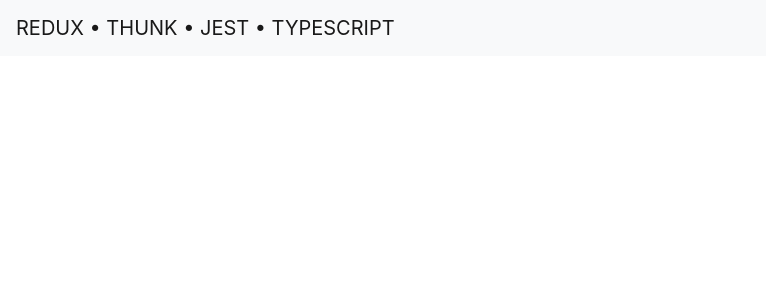
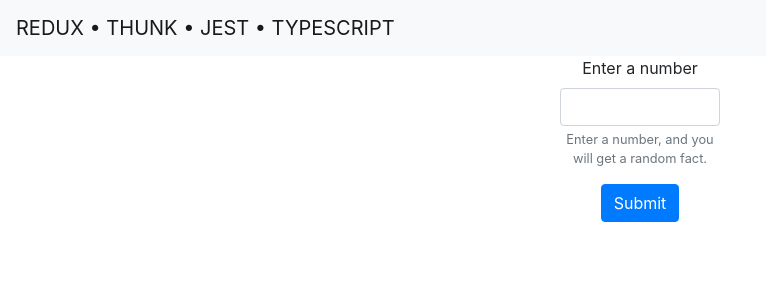
Before and after one commit to willemverbuyst/thunk-jest-ts, a React (Create React App) app: page / in a window 1280 px wide. Shown: the top 300 px of the page, without its empty margins (0-766 px from the left). Built offline with nearby package versions, Linux system fonts and the light colour scheme.

Commit message:
Create Question component

```diff
--- a/src/App.tsx
+++ b/src/App.tsx
@@ -1,8 +1,14 @@
 import React from 'react';
 import Header from './header/Header';
+import Question from './question/Question';
 
 function App() {
-  return <Header />;
+  return (
+    <>
+      <Header />
+      <Question />
+    </>
+  );
 }
 
 export default App;
--- a/src/index.css
+++ b/src/index.css
@@ -5,6 +5,7 @@
     sans-serif;
   -webkit-font-smoothing: antialiased;
   -moz-osx-font-smoothing: grayscale;
+  text-align: center;
 }
 
 code {
--- /dev/null
+++ b/src/question/Question.tsx
@@ -0,0 +1,26 @@
+import React from 'react';
+import { Container, Form, Button, Row, Col } from 'react-bootstrap';
+
+export default function Question() {
+  return (
+    <Container>
+      <Row>
+        <Col md={{ span: 2, offset: 5 }}>
+          <Form>
+            <Form.Group controlId="formNumber">
+              <Form.Label>Enter a number</Form.Label>
+              <Form.Control type="number" />
+              <Form.Text className="text-muted">
+                Enter a number, and you will get a random fact.
+              </Form.Text>
+            </Form.Group>
+
+            <Button variant="primary" type="submit">
+              Submit
+            </Button>
+          </Form>
+        </Col>
+      </Row>
+    </Container>
+  );
+}
```
